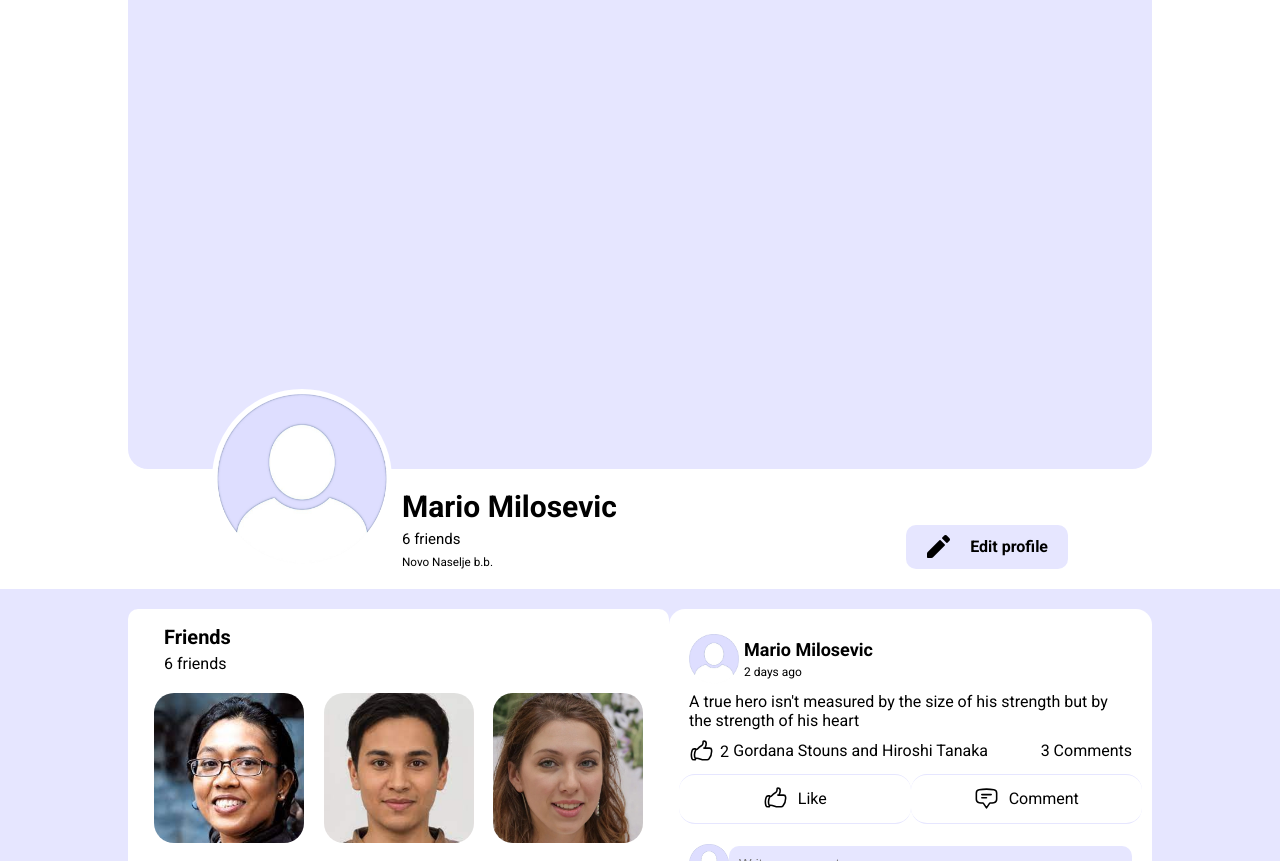
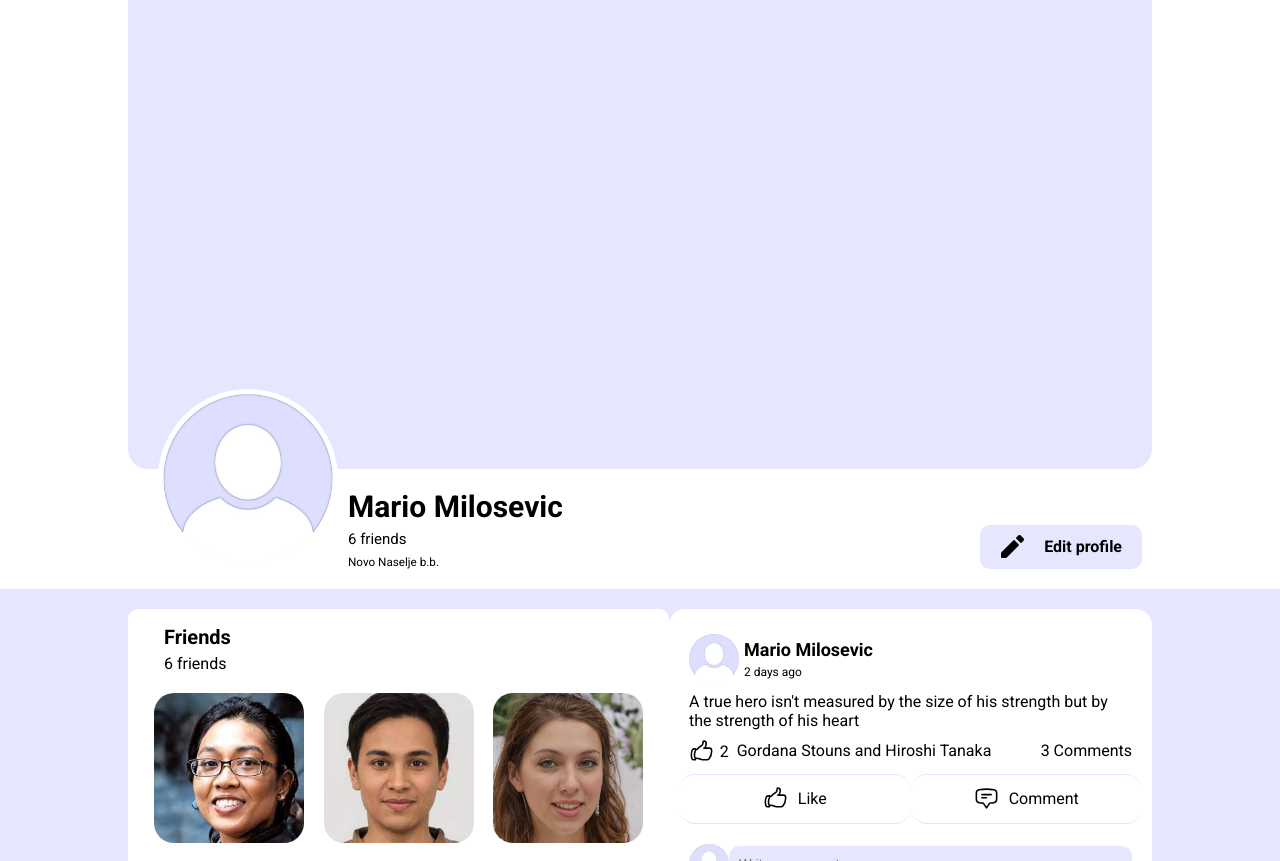
Before and after one commit to MarioMilosevic/Social-network-JS, a website built with Vite: page index.html in a window 1280 px wide. Shown: the part 81-942 px from the top of the page. Built offline with nearby package versions, Linux system fonts and the light colour scheme.

Commit message:
Change user profile width and spacing

```diff
--- a/style.css
+++ b/style.css
@@ -225,11 +225,11 @@ main {
 
 .user__profile {
   height: 20%;
-  width: 70%;
+  width: 80%;
   display: flex;
   justify-content: space-between;
   align-items: center;
-  padding: 1rem 2rem;
+  padding: 1rem 1rem 1rem 3rem;
 }
 
 .user__profile img {
@@ -422,7 +422,7 @@ main {
 
 .likes__comments__number {
   display: flex;
-  justify-content: space-between;
+  gap:8px;
   align-items: center;
 }
 
```
